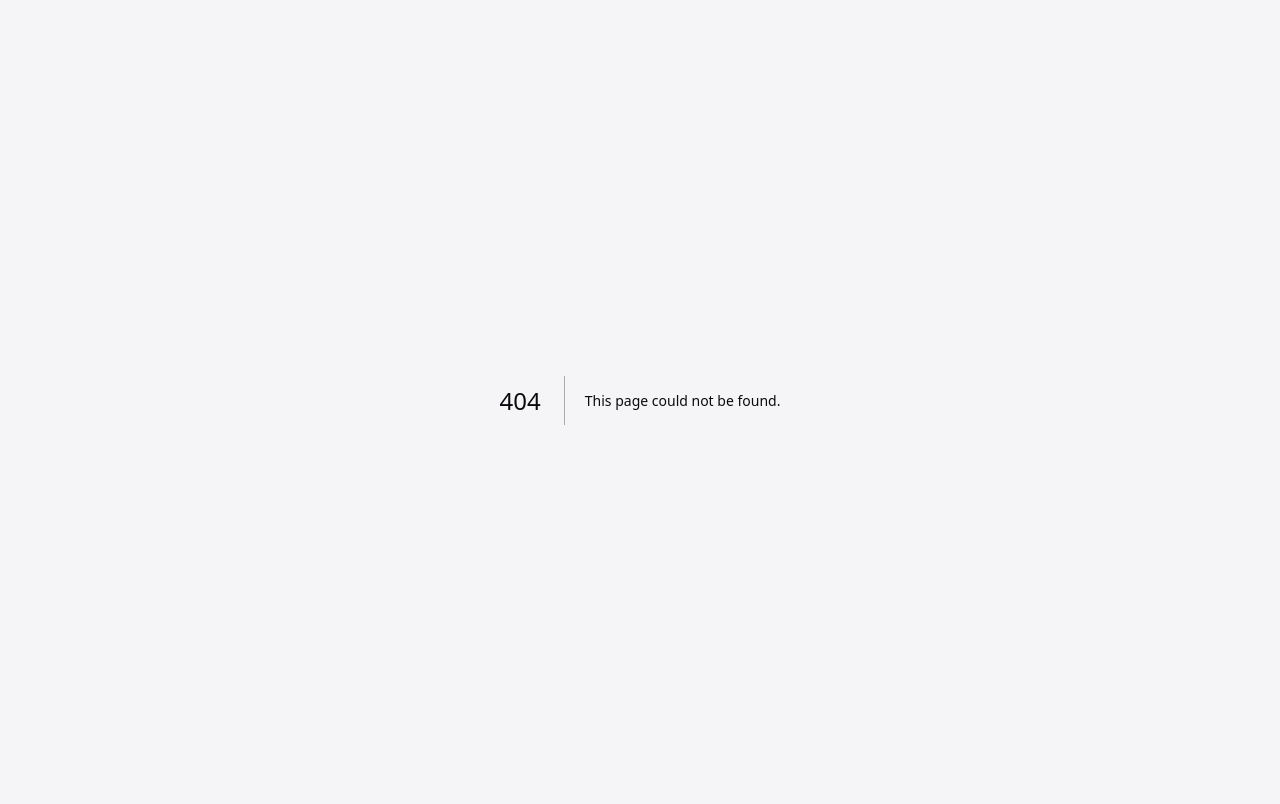
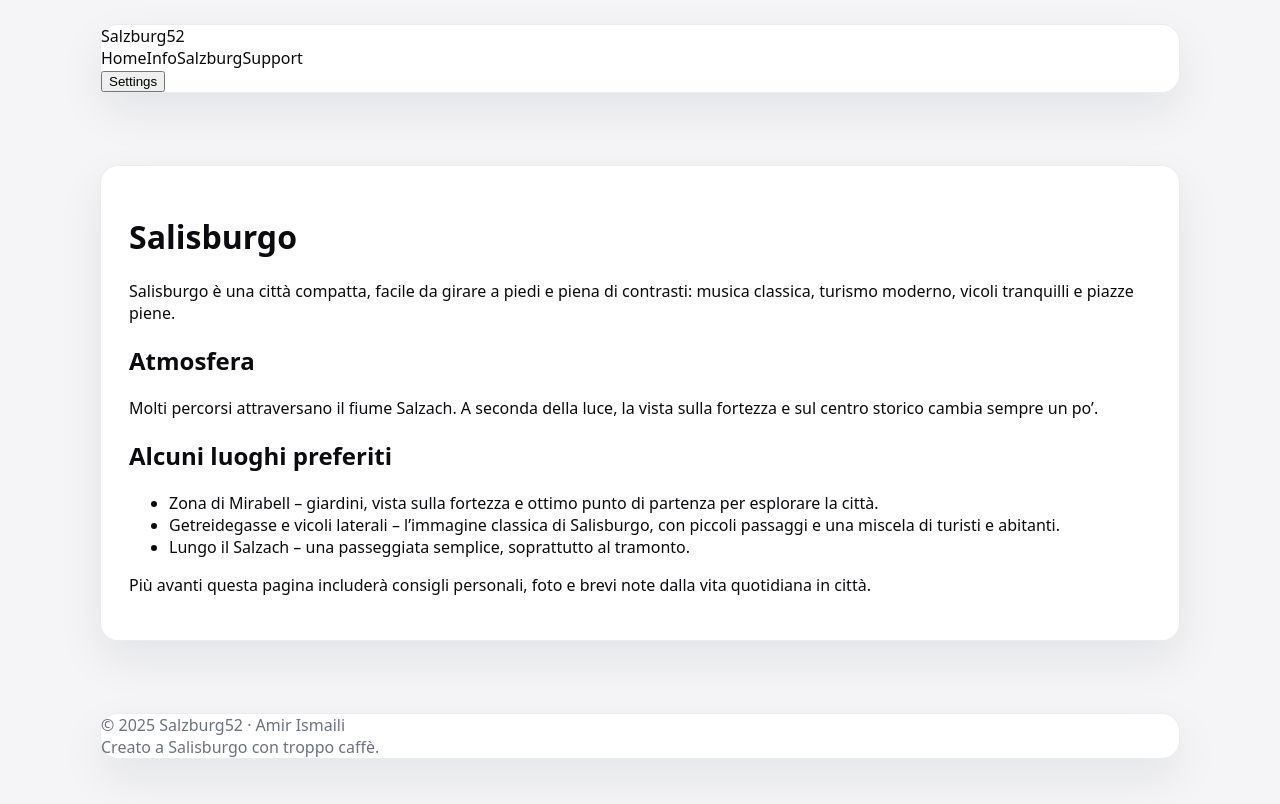
Before and after one commit to luv2loot/salzburg52, a Next.js app: page /it/salzburg in a window 1280 px wide. Before the commit this address had no page. Shown: the top 804 px of the page. Built offline with nearby package versions, Linux system fonts and the light colour scheme.

Commit message:
Create page.js

```diff
--- /dev/null
+++ b/app/it/salzburg/page.js
@@ -0,0 +1,53 @@
+import Header from "@/components/Header";
+import Footer from "@/components/Footer";
+import Cursor from "@/components/Cursor";
+
+const LANG = "it";
+
+export default function ItSalzburgPage() {
+  return (
+    <>
+      <Cursor />
+      <Header lang={LANG} />
+      <main className="app-shell">
+        <div className="surface" style={{ padding: "1.75rem" }}>
+          <h1>Salisburgo</h1>
+          <p>
+            Salisburgo è una città compatta, facile da girare a piedi e piena di
+            contrasti: musica classica, turismo moderno, vicoli tranquilli e
+            piazze piene.
+          </p>
+
+          <h2>Atmosfera</h2>
+          <p>
+            Molti percorsi attraversano il fiume Salzach. A seconda della luce,
+            la vista sulla fortezza e sul centro storico cambia sempre un po’.
+          </p>
+
+          <h2>Alcuni luoghi preferiti</h2>
+          <ul>
+            <li>
+              Zona di Mirabell – giardini, vista sulla fortezza e ottimo punto
+              di partenza per esplorare la città.
+            </li>
+            <li>
+              Getreidegasse e vicoli laterali – l’immagine classica di
+              Salisburgo, con piccoli passaggi e una miscela di turisti e
+              abitanti.
+            </li>
+            <li>
+              Lungo il Salzach – una passeggiata semplice, soprattutto al
+              tramonto.
+            </li>
+          </ul>
+
+          <p>
+            Più avanti questa pagina includerà consigli personali, foto e brevi
+            note dalla vita quotidiana in città.
+          </p>
+        </div>
+      </main>
+      <Footer lang={LANG} />
+    </>
+  );
+}
```
